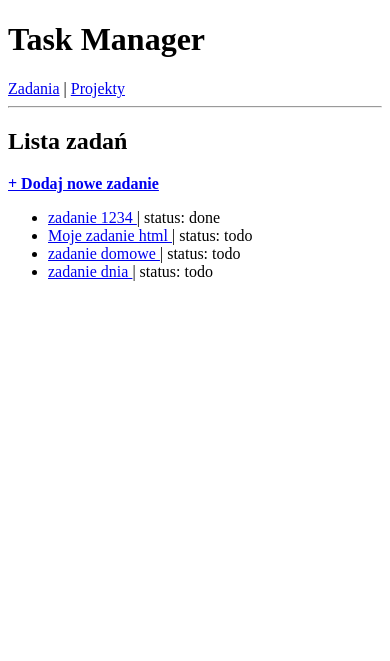
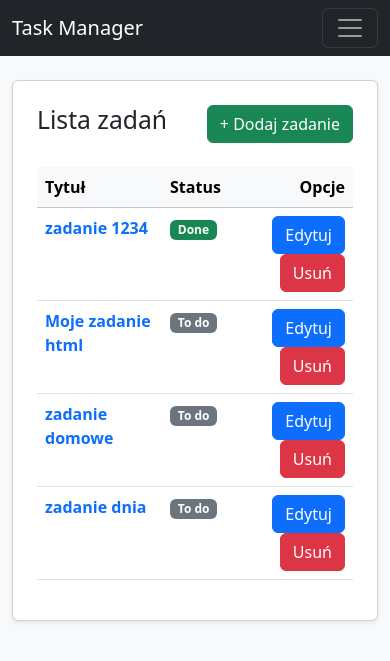
Before and after one commit to czysiek/Krzysztof_Gilis_ZAI, a Django app: page / in a window 390 px wide. Shown: the top 661 px of the page. Run offline with Django 5.2, Linux system fonts and the light colour scheme; data comes from the database, SQL or seed files in the repository; both versions use the stored data as it was after the commit.

Commit message:
projekt1_v3

```diff
--- a/main/models.py
+++ b/main/models.py
@@ -31,7 +31,7 @@ class Task(models.Model):
         DONE = "done", "Done"
 
 
-    # Relacja 1:N (Project -> Task)
+
     project = models.ForeignKey(
         Project,
         on_delete=models.CASCADE,
--- a/main/templates/tasks/task_list.html
+++ b/main/templates/tasks/task_list.html
@@ -1,22 +1,42 @@
 {% extends "base.html" %}
 
 {% block content %}
-    <h2>Lista zadań</h2>
-
-    <p><a href="{% url 'task_add' %}"><b>+ Dodaj nowe zadanie</b></a></p>
+    <div class="d-flex justify-content-between align-items-center mb-4">
+        <h2>Lista zadań</h2>
+        <a href="{% url 'task_add' %}" class="btn btn-success">+ Dodaj zadanie</a>
+    </div>
 
     {% if tasks %}
-        <ul>
-        {% for task in tasks %}
-            <li>
-                <a href="{% url 'task_detail' task.pk %}">
-                    {{ task.title }}
-                </a>
-                | status: {{ task.status }}
-            </li>
-        {% endfor %}
-        </ul>
+        <table class="table table-hover">
+            <thead class="table-light">
+                <tr>
+                    <th>Tytuł</th>
+                    <th>Status</th>
+                    <th class="text-end">Opcje</th>
+                </tr>
+            </thead>
+            <tbody>
+            {% for task in tasks %}
+                <tr>
+                    <td>
+                        <a href="{% url 'task_detail' task.pk %}" class="text-decoration-none fw-bold">
+                            {{ task.title }}
+                        </a>
+                    </td>
+                    <td>
+                        <span class="badge {% if task.status == 'done' %}bg-success{% elif task.status == 'doing' %}bg-primary{% else %}bg-secondary{% endif %}">
+                            {{ task.get_status_display }}
+                        </span>
+                    </td>
+                    <td class="text-end">
+                        <a href="{% url 'task_edit' task.pk %}" class="btn btn-primary">Edytuj</a>
+                        <a href="{% url 'task_delete' task.pk %}" class="btn btn-danger">Usuń</a>
+                    </td>
+                </tr>
+            {% endfor %}
+            </tbody>
+        </table>
     {% else %}
-        <p>Brak zadań.</p>
+        <div class="alert alert-info">Brak zadań na liście.</div>
     {% endif %}
 {% endblock %}
--- a/main/urls.py
+++ b/main/urls.py
@@ -2,13 +2,11 @@ from django.urls import path
 from .views import *
 
 urlpatterns = [
-
     path("", TaskListView.as_view(), name="task_list"),
     path("task/<int:pk>/", TaskDetailView.as_view(), name="task_detail"),
     path("task/add/", TaskCreateView.as_view(), name="task_add"),
     path("task/<int:pk>/edit/", TaskUpdateView.as_view(), name="task_edit"),
     path("task/<int:pk>/delete/", TaskDeleteView.as_view(), name="task_delete"),
-
 
     path("projects/", ProjectListView.as_view(), name="project_list"),
     path("project/<int:pk>/", ProjectDetailView.as_view(), name="project_detail"),
--- a/templates/base.html
+++ b/templates/base.html
@@ -2,17 +2,42 @@
 <html lang="pl">
 <head>
     <meta charset="UTF-8">
+    <meta name="viewport" content="width=device-width, initial-scale=1">
     <title>Task Manager</title>
+    <link href="https://cdn.jsdelivr.net/npm/bootstrap@5.3.2/dist/css/bootstrap.min.css" rel="stylesheet">
 </head>
-<body>
-    <h1>Task Manager</h1>
-    <nav>
-        <a href="{% url 'task_list' %}">Zadania</a> |
-        <a href="{% url 'project_list' %}">Projekty</a>
+<body class="bg-light">
+
+    <nav class="navbar navbar-expand-lg navbar-dark bg-dark mb-4">
+        <div class="container">
+            <a class="navbar-brand" href="{% url 'task_list' %}">Task Manager</a>
+            <button class="navbar-toggler" type="button" data-bs-toggle="collapse" data-bs-target="#navbarNav">
+                <span class="navbar-toggler-icon"></span>
+            </button>
+            <div class="collapse navbar-collapse" id="navbarNav">
+                <ul class="navbar-nav">
+                    <li class="nav-item">
+                        <a class="nav-link" href="{% url 'task_list' %}">Zadania</a>
+                    </li>
+                    <li class="nav-item">
+                        <a class="nav-link" href="{% url 'project_list' %}">Projekty</a>
+                    </li>
+                </ul>
+            </div>
+        </div>
     </nav>
-    <hr>
 
-    {% block content %}
-    {% endblock %}
+    <div class="container">
+        <div class="row">
+            <div class="col-md-10 mx-auto">
+                <div class="card shadow-sm p-4">
+                    {% block content %}
+                    {% endblock %}
+                </div>
+            </div>
+        </div>
+    </div>
+
+    <script src="https://cdn.jsdelivr.net/npm/bootstrap@5.3.2/dist/js/bootstrap.bundle.min.js"></script>
 </body>
 </html>
```
Also changed, not shown: main/templates/tasks/project_confirm_delete.html (added, +21 -0 lines), main/templates/tasks/project_detail.html (added, +30 -0 lines), main/templates/tasks/project_form.html (+13 -6 lines), main/templates/tasks/project_list.html (added, +54 -0 lines), main/templates/tasks/task_confirm_delete.html (added, +15 -0 lines), main/templates/tasks/task_detail.html (+13 -12 lines), main/templates/tasks/task_form.html (+13 -6 lines), db.sqlite3.
